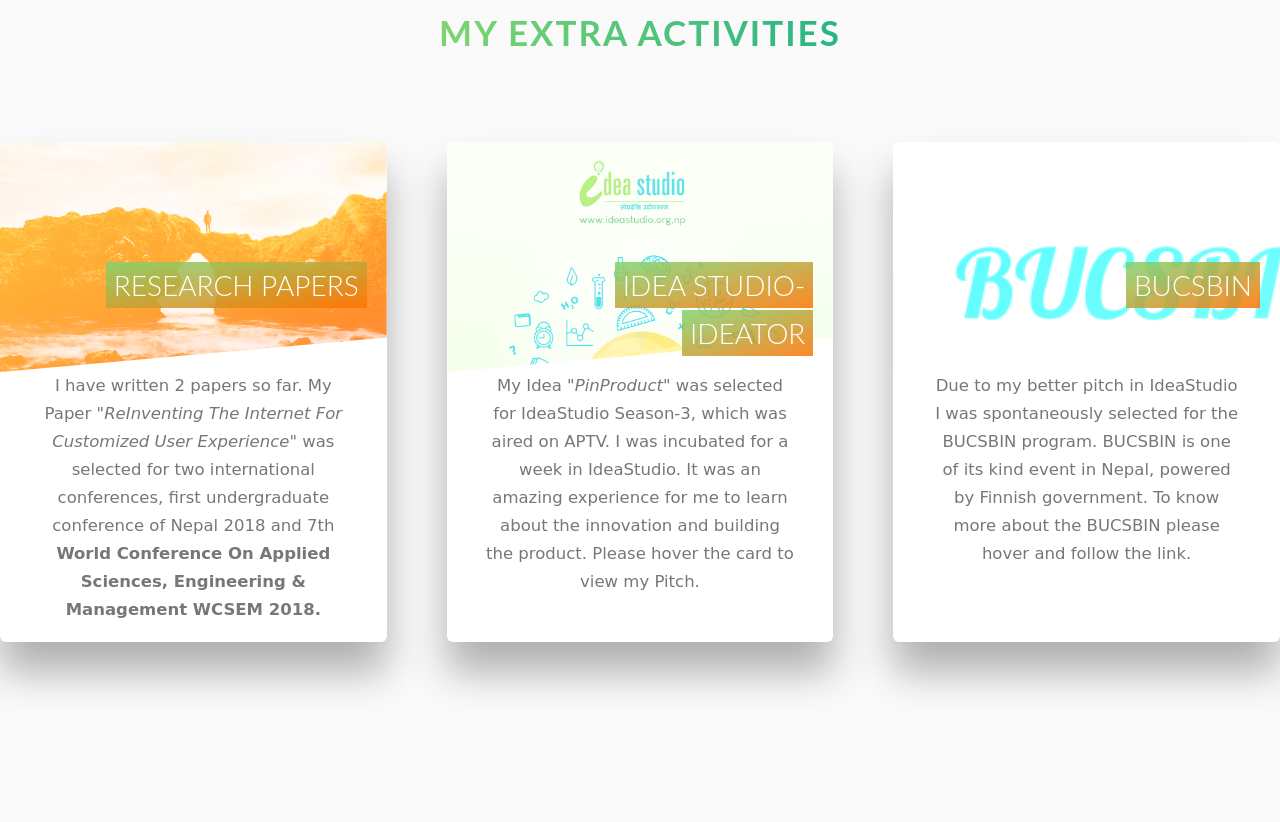
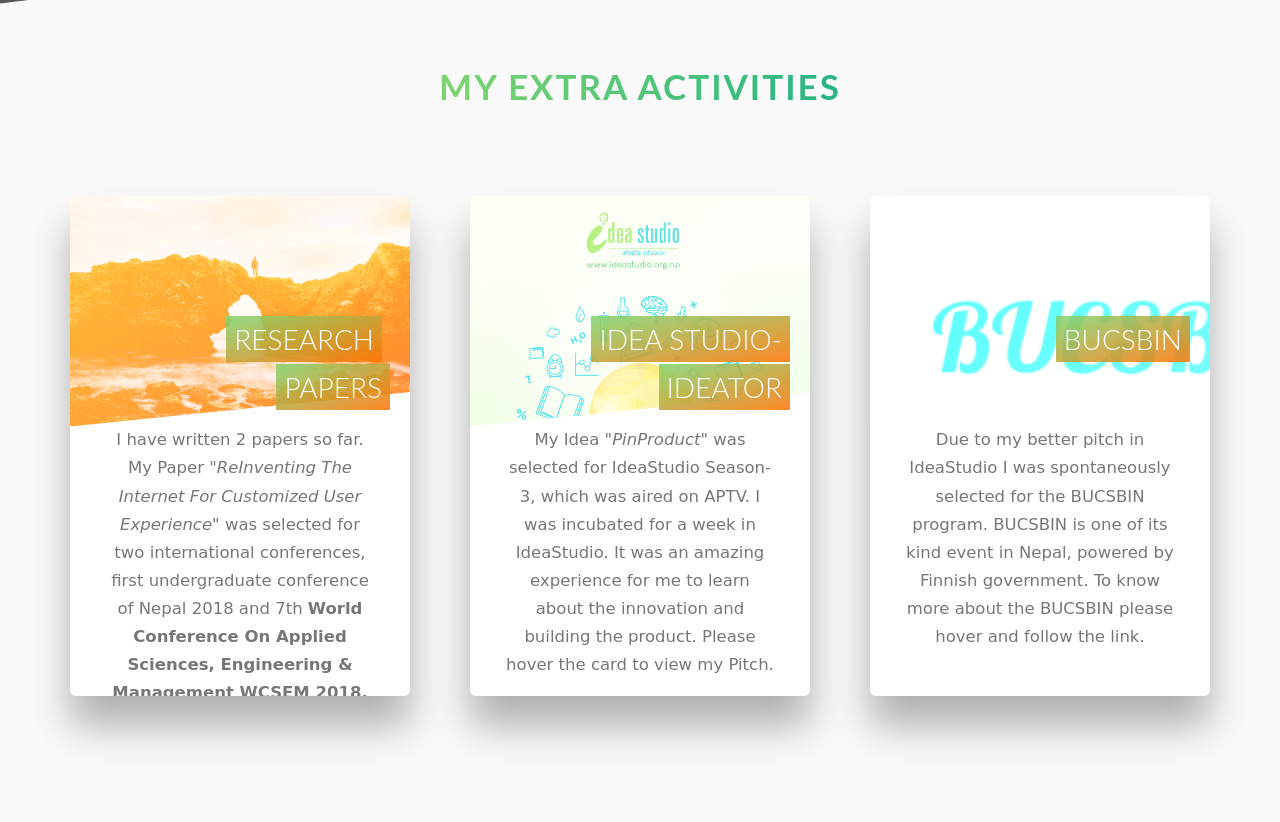
Before and after one commit to SujalPaudel/SujalPaudel.github.io, a plain HTML site: page index.html in a window 1280 px wide. Shown: the part 2298-3120 px from the top of the page. Drawn offline with Linux system fonts and the light colour scheme; a script that the page names is missing.

Commit message:
caused probs

```diff
--- a/css/style.css
+++ b/css/style.css
@@ -454,7 +454,7 @@
   margin-bottom: 2rem; }
 
 .row {
-  max-width: 145rem;
+  max-width: 114rem;
   margin: 0 auto; }
   .row:not(:last-child) {
     margin-bottom: 8rem; }
--- a/sass/abstracts/_variables.scss
+++ b/sass/abstracts/_variables.scss
@@ -19,7 +19,7 @@
 $default-font-size: 1.6rem;
 
 // GRID
-$grid-width: 145rem;
+$grid-width: 114rem;
 $gutter-vertical: 8rem;
 $gutter-vertical-small: 6rem;
 $gutter-horizontal: 6rem;
```
